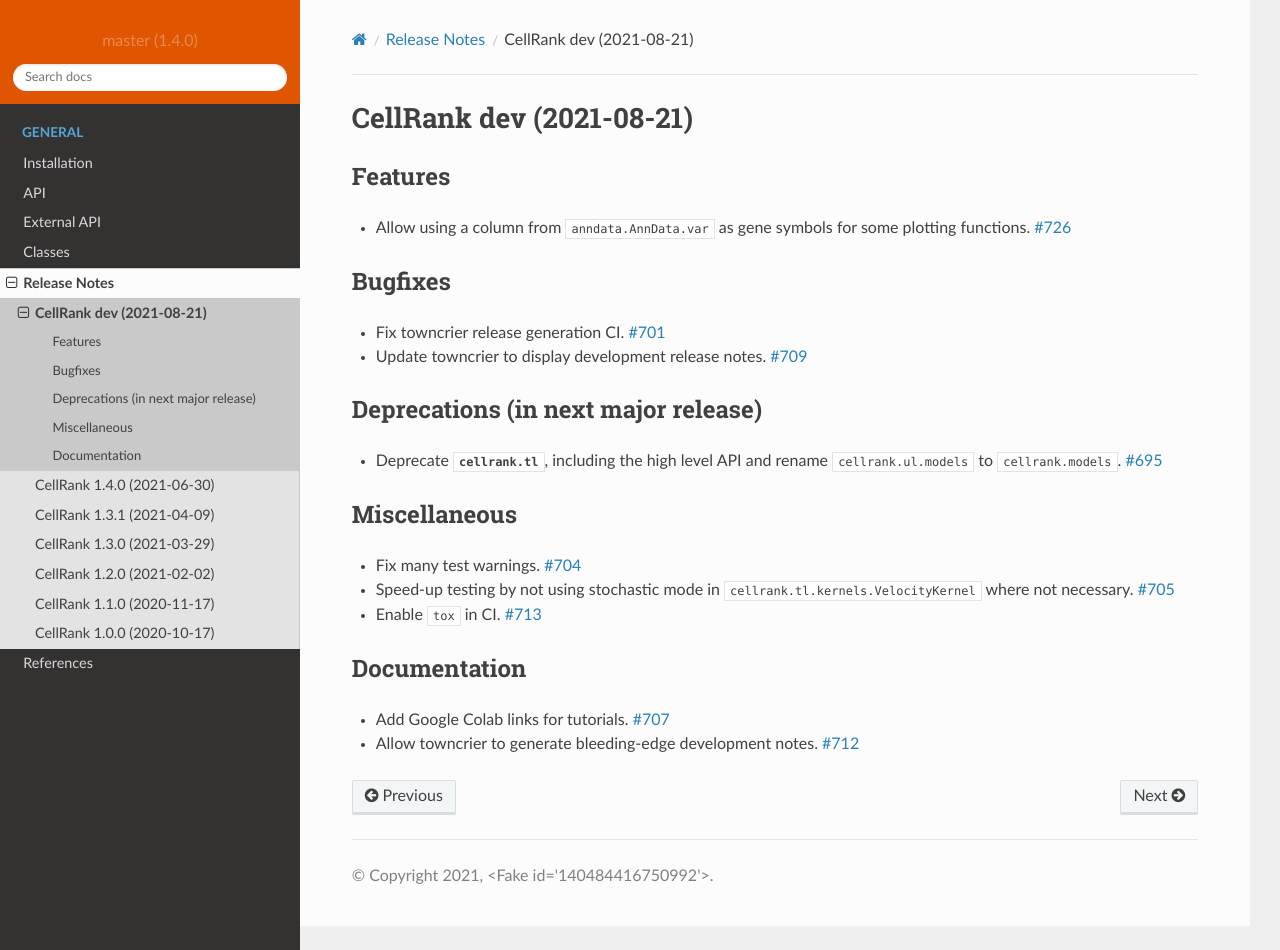
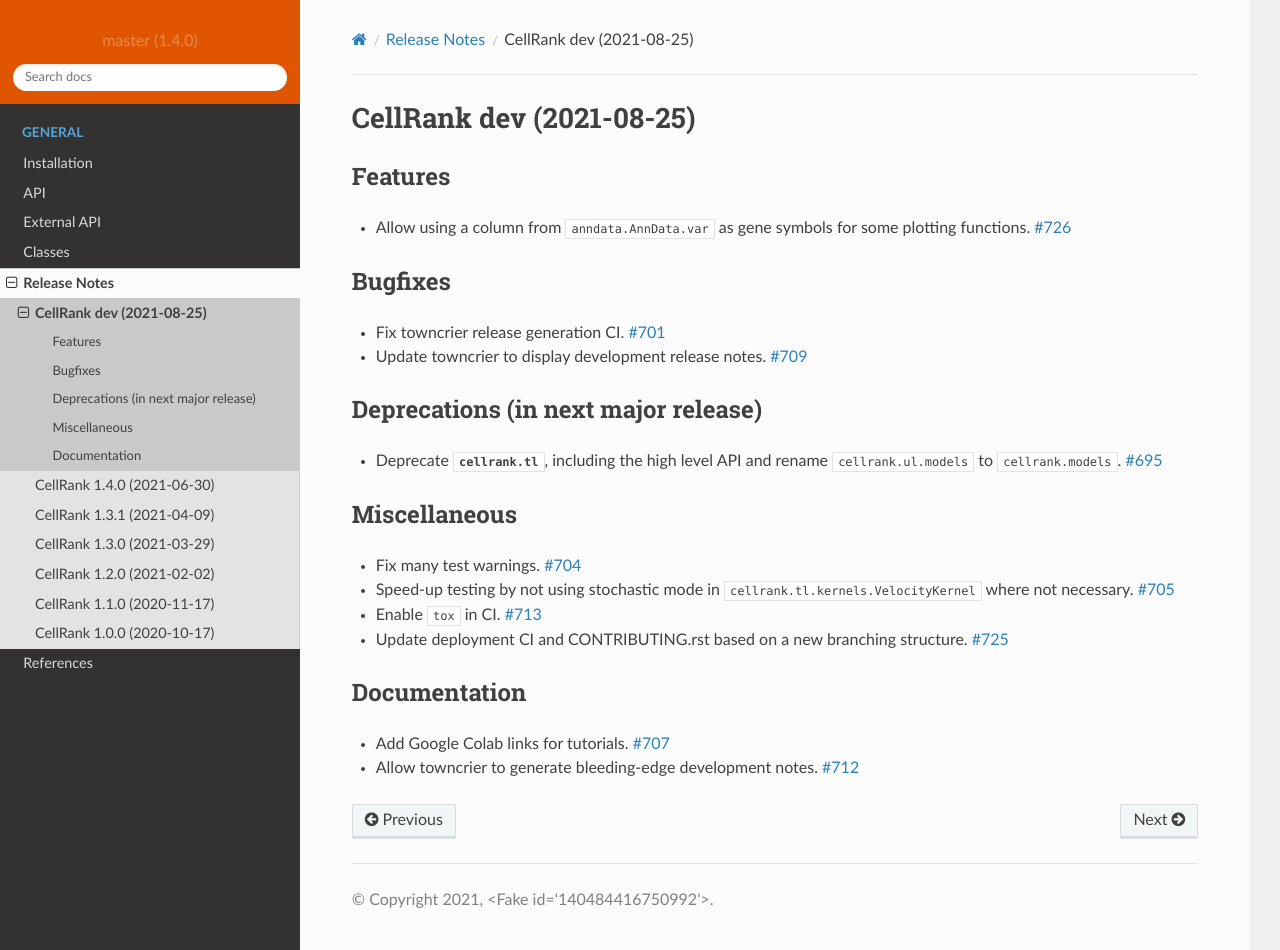
Before and after one commit to theislab/cellrank, a Sphinx documentation site: the page built from docs/source/release/notes-dev.rst, in a window 1280 px wide and 950 px high. Built offline with Sphinx 7.4.7 and the Read the Docs theme 2.0.0, drawn with Linux system fonts in a browser that asks for light colours; pages that are not in the unit, such as notebooks, are missing from menus; the version number is read from the project's files by our own code.

Commit message:
[auto][ci skip] Update dev release notes (#725)

```diff
--- a/docs/source/release/notes-dev.rst
+++ b/docs/source/release/notes-dev.rst
@@ -1,4 +1,4 @@
-CellRank dev (2021-08-21)
+CellRank dev (2021-08-25)
 =========================
 
 Features
@@ -38,6 +38,9 @@ Miscellaneous
 - Enable ``tox`` in CI.
   `#713 <https://github.com/theislab/cellrank/pull/713>`__
 
+- Update deployment CI and CONTRIBUTING.rst based on a new branching structure.
+  `#725 <https://github.com/theislab/cellrank/pull/725>`__
+
 
 Documentation
 -------------
```
